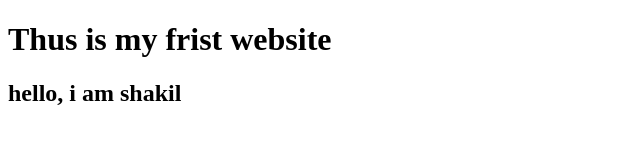
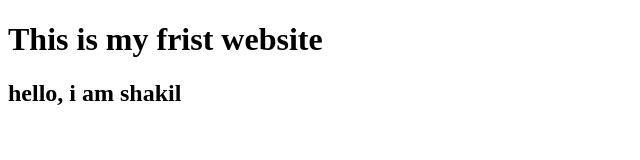
Before and after one commit to Towhidulislamshakil/my-frist-website, a plain HTML site: page index.html in a window 1280 px wide. Shown: the whole page, without its empty margins (0-640 px from the left). Drawn offline with Linux system fonts and the light colour scheme.

Commit message:
3rd time

```diff
--- a/index.html
+++ b/index.html
@@ -6,7 +6,7 @@
     <title>Document</title>
 </head>
 <body>
-    <h1>Thus is my frist website</h1>
+    <h1>This is my frist website</h1>
     <h2>hello, i am shakil</h2>
 </body>
 </html>
```
